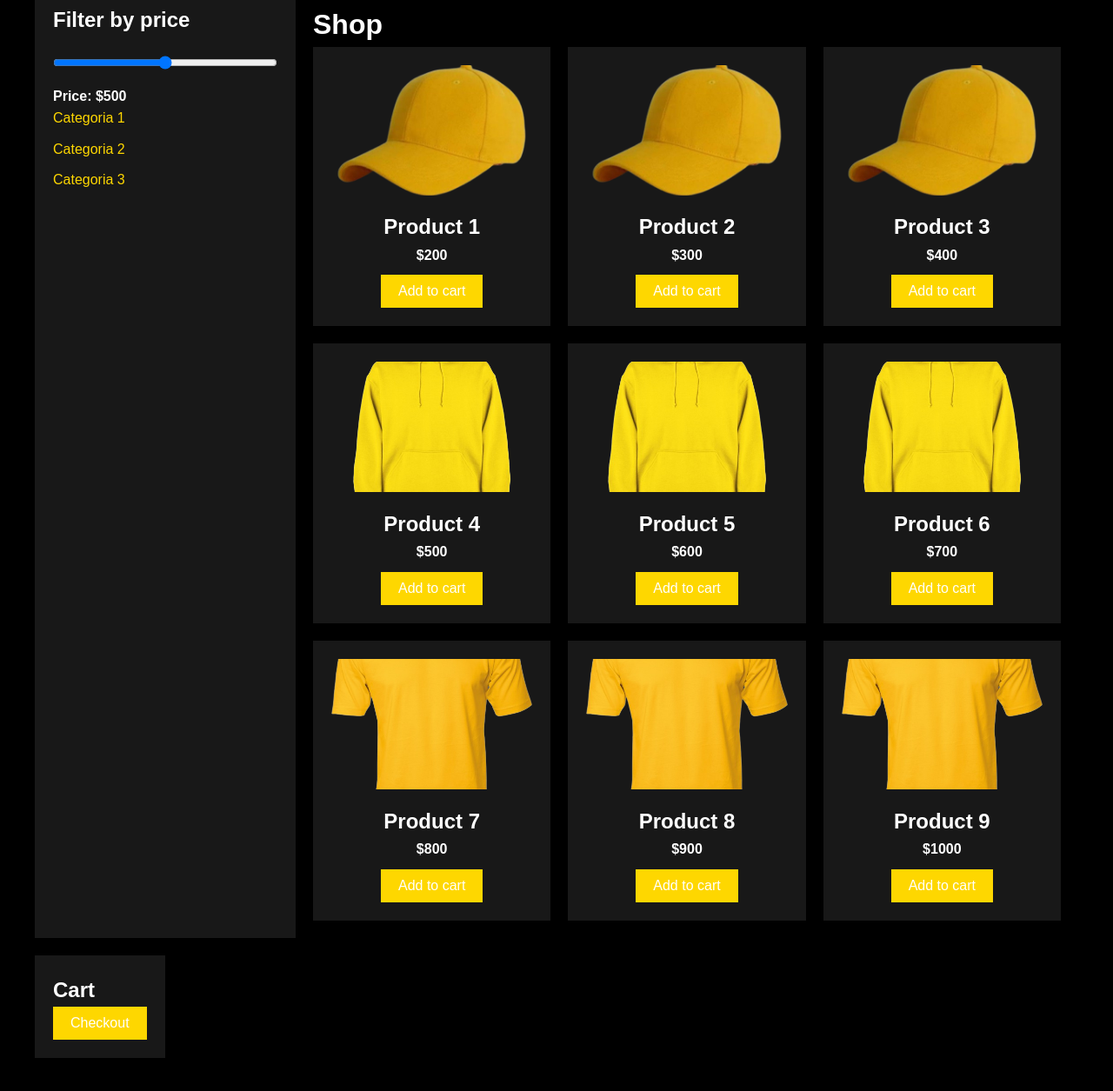
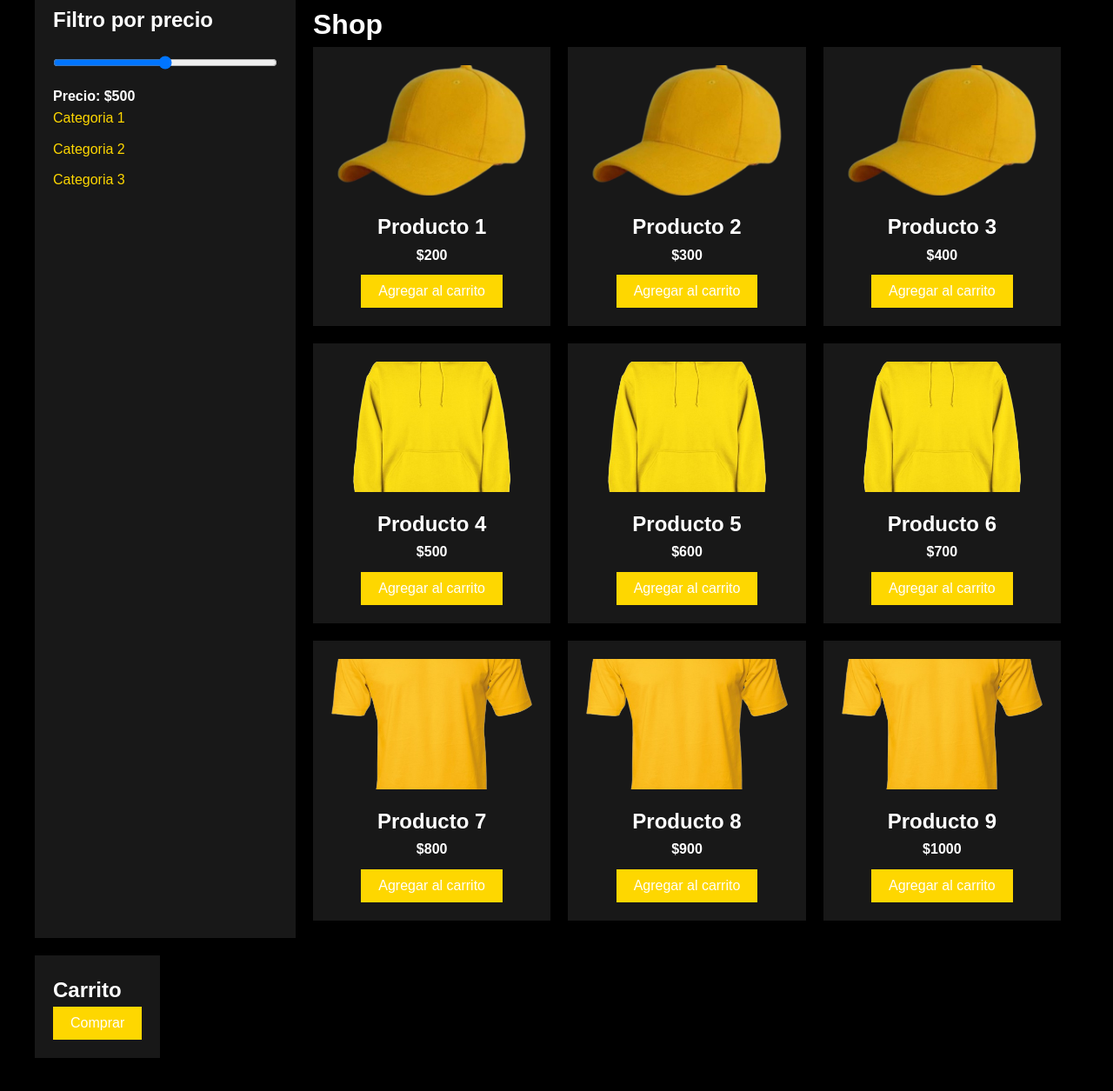
Before and after one commit to danielrmxm/OliverXws, a plain HTML site: page store.html in a window 1280 px wide. Shown: the part 155-1410 px from the top of the page at 87% size. Drawn offline with Linux system fonts and the light colour scheme.

Commit message:
Update store.html

```diff
--- a/store.html
+++ b/store.html
@@ -3,7 +3,7 @@
 <head>
     <meta charset="UTF-8">
     <meta name="viewport" content="width=device-width, initial-scale=1.0">
-    <title>Shop</title>
+    <title>Tienda</title>
     <style>
         * {
           box-sizing: border-box;
@@ -235,10 +235,10 @@
     </header>
     <div class="container">
         <div class="sidebar">
-            <h2>Filter by price</h2>
+            <h2>Filtro por precio</h2>
             <div class="price-range">
                 <input type="range" min="0" max="1000" value="500">
-                <p>Price: $500</p>
+                <p>Precio: $500</p>
             </div>
             <ul>
                 <li><a href="#">Categoria 1</a></li>
@@ -251,66 +251,66 @@
             <div class="product-grid">
                 <div class="product">
                     <img src="images/175bb96da263db2b5849f912c1dfba50-removebg-preview.png" alt="Product 1">
-                    <h2>Product 1</h2>
+                    <h2>Producto 1</h2>
                     <p>$200</p>
-                    <button>Add to cart</button>
+                    <button>Agregar al carrito</button>
                 </div>
                 <div class="product">
                     <img src="images/175bb96da263db2b5849f912c1dfba50-removebg-preview.png" alt="Product 2">
-                    <h2>Product 2</h2>
+                    <h2>Producto 2</h2>
                     <p>$300</p>
-                    <button>Add to cart</button>
+                    <button>Agregar al carrito</button>
                 </div>
                 <div class="product">
                     <img src="images/175bb96da263db2b5849f912c1dfba50-removebg-preview.png" alt="Product 3">
-                    <h2>Product 3</h2>
+                    <h2>Producto 3</h2>
                     <p>$400</p>
-                    <button>Add to cart</button>
+                    <button>Agregar al carrito</button>
                 </div>
                 <div class="product">
                     <img src="images/sudadera_capucha_03_amarillo_827_1024-removebg-preview.png" alt="Product 4">
-                    <h2>Product 4</h2>
+                    <h2>Producto 4</h2>
                     <p>$500</p>
-                    <button>Add to cart</button>
+                    <button>Agregar al carrito</button>
                 </div>
                 <div class="product">
                     <img src="images/sudadera_capucha_03_amarillo_827_1024-removebg-preview.png" alt="Product 5">
-                    <h2>Product 5</h2>
+                    <h2>Producto 5</h2>
                     <p>$600</p>
-                    <button>Add to cart</button>
+                    <button>Agregar al carrito</button>
                 </div>
                 <div class="product">
                     <img src="images/sudadera_capucha_03_amarillo_827_1024-removebg-preview.png" alt="Product 6">
-                    <h2>Product 6</h2>
+                    <h2>Producto 6</h2>
                     <p>$700</p>
-                    <button>Add to cart</button>
+                    <button>Agregar al carrito</button>
                 </div>
                 <div class="product">
                     <img src="images/id_0500_yellow_300_dpi_yr141_700x700-removebg-preview.png" alt="Product 7">
-                    <h2>Product 7</h2>
+                    <h2>Producto 7</h2>
                     <p>$800</p>
-                    <button>Add to cart</button>
+                    <button>Agregar al carrito</button>
                 </div>
                 <div class="product">
                     <img src="images/id_0500_yellow_300_dpi_yr141_700x700-removebg-preview.png" alt="Product 8">
-                    <h2>Product 8</h2>
+                    <h2>Producto 8</h2>
                     <p>$900</p>
-                    <button>Add to cart</button>
+                    <button>Agregar al carrito</button>
                 </div>
                 <div class="product">
                     <img src="images/id_0500_yellow_300_dpi_yr141_700x700-removebg-preview.png" alt="Product 9">
-                    <h2>Product 9</h2>
+                    <h2>Producto 9</h2>
                     <p>$1000</p>
-                    <button>Add to cart</button>
+                    <button>Agregar al carrito</button>
                 </div>
             </div>
         </div>
         <div class="cart">
-            <h2>Cart</h2>
+            <h2>Carrito</h2>
             <ul>
                 <!--... contenido del carrito... -->
             </ul>
-            <button>Checkout</button>
+            <button>Comprar</button>
         </div>
         <script>
             const cart = document.querySelector('.cart');
@@ -352,7 +352,7 @@
                       <img src="${product.image}" alt="${product.title}">
                       <p>${product.title}</p>
                       <p>${product.price}</p>
-                      <button>Remove</button>
+                      <button>Eliminar</button>
                     </div>
                   </li>
                 `;
```
